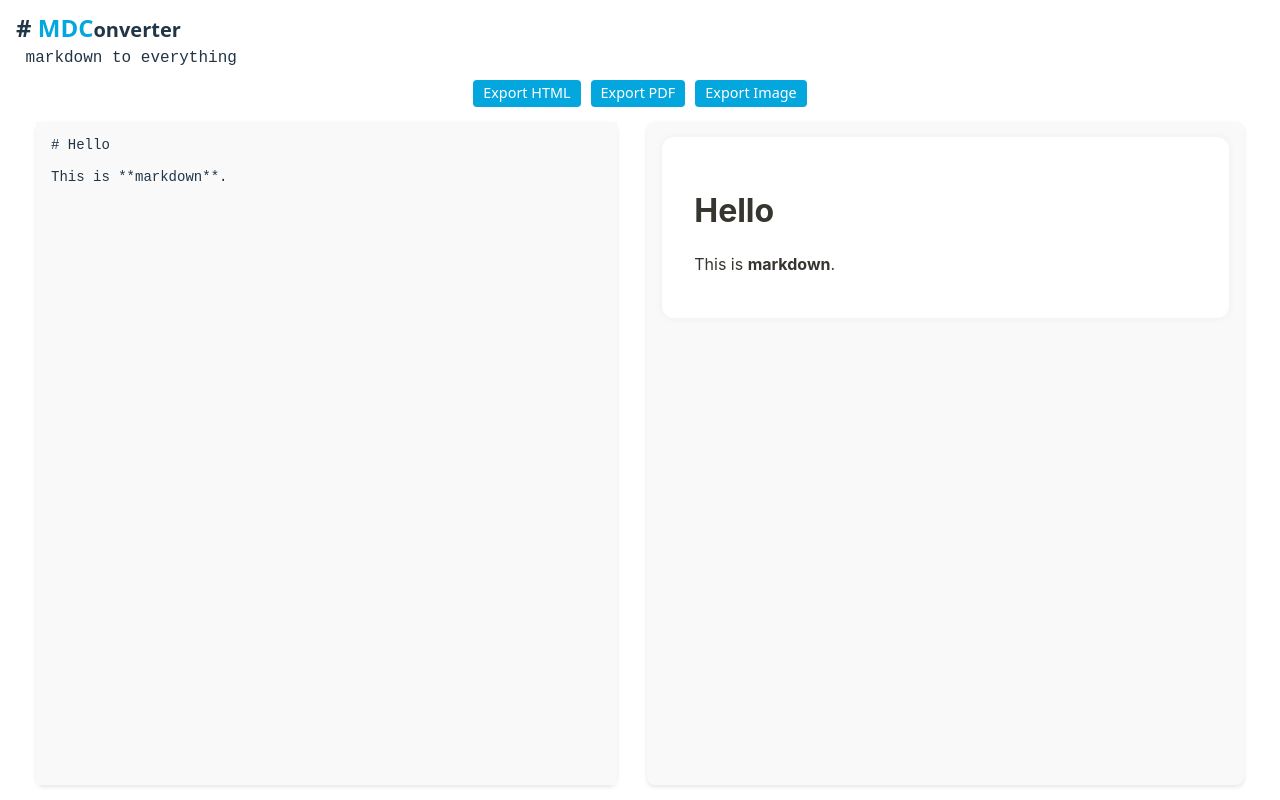
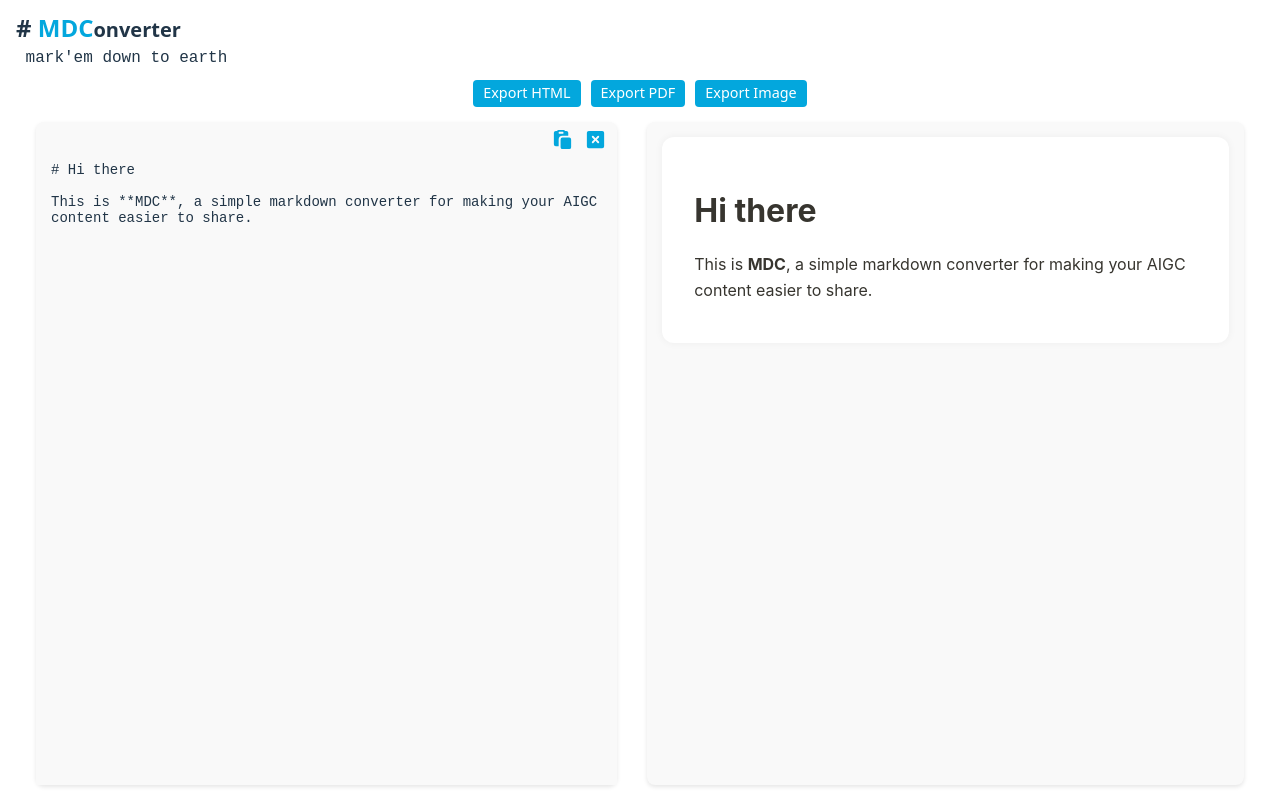
Before and after one commit to RoseBud13/mdc, a React (Vite) app: page / in a window 1280 px wide. Built offline with nearby package versions, Linux system fonts and the light colour scheme.

Commit message:
feat: add paste and clear funtions for markdown content

```diff
--- a/src/App.css
+++ b/src/App.css
@@ -87,19 +87,42 @@
 
 .markdown-area {
   width: 100%;
-  max-width: 650px;
+  max-width: 700px;
   height: 100%;
   background-color: #f9f9f9;
   border-radius: 8px;
   box-shadow: 0 2px 4px rgba(0, 0, 0, 0.1);
 }
 
+.markdown-area-actions {
+  width: 100%;
+  height: 40px;
+  display: flex;
+  justify-content: flex-end;
+  align-items: center;
+  gap: 10px;
+  padding: 5px 10px;
+}
+
+.markdown-area-actions button {
+  background-color: transparent;
+  border: none;
+  cursor: pointer;
+  font-size: 23px;
+  color: #03a7dd;
+  transition: color 0.3s;
+}
+
+.markdown-area-actions button:hover {
+  color: #0287b3;
+}
+
 .markdown-area textarea {
   width: 100%;
-  height: 100%;
+  height: calc(100% - 40px);
   resize: none;
   border: none;
-  padding: 15px;
+  padding: 0 15px 15px 15px;
   font-family: monospace;
   font-size: 14px;
   color: #213547;
@@ -110,7 +133,7 @@
 
 .preview-area {
   width: 100%;
-  max-width: 650px;
+  max-width: 700px;
   height: 100%;
   padding: 15px;
   background-color: #f9f9f9;
@@ -146,10 +169,17 @@
   color: #555;
 }
 
-@media (max-width: 768px) {
+@media (max-width: 680px) {
+  .app-body {
+    flex-direction: column-reverse;
+    justify-content: flex-end;
+  }
+
   .app-content {
     flex-direction: column;
     gap: 15px;
+    padding: 0;
+    height: calc(100% - 20px - 27px);
   }
 
   .markdown-area,
@@ -157,15 +187,3 @@
     max-width: 100%;
   }
 }
-
-@media (max-width: 480px) {
-  .app-body {
-    flex-direction: column-reverse;
-    justify-content: flex-end;
-  }
-
-  .app-content {
-    padding: 0;
-    height: calc(100% - 20px - 27px);
-  }
-}
--- a/src/App.tsx
+++ b/src/App.tsx
@@ -4,9 +4,13 @@ import html2pdf from 'html2pdf.js';
 import html2canvas from 'html2canvas';
 import './App.css';
 import { useUserAgent } from './utils/browser';
+import PasteIcon from './assets/icon/paste-icon';
+import CloseIcon from './assets/icon/close-square-icon';
 
 function App() {
-  const [markdown, setMarkdown] = useState('# Hello\n\nThis is **markdown**.');
+  const [markdown, setMarkdown] = useState(
+    '# Hi there\n\nThis is **MDC**, a simple markdown converter for making your AIGC content easier to share.'
+  );
   const [htmlContent, setHtmlContent] = useState<string>('');
   const previewRef = useRef<HTMLDivElement>(null);
 
@@ -26,6 +30,24 @@ function App() {
   // Handle markdown input changes
   const handleMarkdownChange = (e: React.ChangeEvent<HTMLTextAreaElement>) => {
     setMarkdown(e.target.value);
+  };
+
+  // Paste clipboard content function
+  const handlePaste = async () => {
+    try {
+      const clipboardText = await navigator.clipboard.readText();
+      setMarkdown(clipboardText);
+    } catch (error) {
+      console.error('Failed to paste from clipboard:', error);
+      alert(
+        'Unable to access clipboard. Please check your browser permissions.'
+      );
+    }
+  };
+
+  // Handel clear markdown textarea content
+  const handleClear = () => {
+    setMarkdown('');
   };
 
   // Export functions
@@ -154,7 +176,7 @@ function App() {
           <h1># </h1>
           <h1 style={{ color: '#03a7dd' }}>MDC</h1>
           <h2>onverter</h2>
-          <pre> markdown to everything</pre>
+          <pre> mark'em down to earth</pre>
         </div>
         <div className="app-body">
           <div className="export-buttons">
@@ -164,6 +186,14 @@ function App() {
           </div>
           <div className="app-content">
             <div className="markdown-area">
+              <div className="markdown-area-actions">
+                <button onClick={handlePaste}>
+                  <PasteIcon />
+                </button>
+                <button onClick={handleClear}>
+                  <CloseIcon />
+                </button>
+              </div>
               <textarea
                 value={markdown}
                 onChange={handleMarkdownChange}
--- /dev/null
+++ b/src/assets/icon/close-square-icon.tsx
@@ -0,0 +1,24 @@
+import { SVGProps } from 'react';
+
+export function MingcuteCloseSquareFill(props: SVGProps<SVGSVGElement>) {
+  return (
+    <svg
+      xmlns="http://www.w3.org/2000/svg"
+      width="1em"
+      height="1em"
+      viewBox="0 0 24 24"
+      {...props}
+    >
+      {/* Icon from MingCute Icon by MingCute Design - https://github.com/Richard9394/MingCute/blob/main/LICENSE */}
+      <g fill="none" fillRule="evenodd">
+        <path d="m12.594 23.258l-.012.002l-.071.035l-.02.004l-.014-.004l-.071-.036q-.016-.004-.024.006l-.004.01l-.017.428l.005.02l.01.013l.104.074l.015.004l.012-.004l.104-.074l.012-.016l.004-.017l-.017-.427q-.004-.016-.016-.018m.264-.113l-.014.002l-.184.093l-.01.01l-.003.011l.018.43l.005.012l.008.008l.201.092q.019.005.029-.008l.004-.014l-.034-.614q-.005-.019-.02-.022m-.715.002a.02.02 0 0 0-.027.006l-.006.014l-.034.614q.001.018.017.024l.015-.002l.201-.093l.01-.008l.003-.011l.018-.43l-.003-.012l-.01-.01z"></path>
+        <path
+          fill="currentColor"
+          d="M3 5a2 2 0 0 1 2-2h14a2 2 0 0 1 2 2v14a2 2 0 0 1-2 2H5a2 2 0 0 1-2-2zm5.464 3.465a1 1 0 0 1 1.415 0l2.12 2.12l2.122-2.12a1 1 0 1 1 1.415 1.414L13.414 12l2.122 2.121a1 1 0 1 1-1.415 1.415L12 13.414l-2.121 2.122a1 1 0 0 1-1.415-1.415L10.586 12L8.464 9.879a1 1 0 0 1 0-1.414"
+        ></path>
+      </g>
+    </svg>
+  );
+}
+
+export default MingcuteCloseSquareFill;
--- /dev/null
+++ b/src/assets/icon/paste-icon.tsx
@@ -0,0 +1,24 @@
+import { SVGProps } from 'react';
+
+export function MingcutePasteFill(props: SVGProps<SVGSVGElement>) {
+  return (
+    <svg
+      xmlns="http://www.w3.org/2000/svg"
+      width="1em"
+      height="1em"
+      viewBox="0 0 24 24"
+      {...props}
+    >
+      {/* Icon from MingCute Icon by MingCute Design - https://github.com/Richard9394/MingCute/blob/main/LICENSE */}
+      <g fill="none" fillRule="evenodd">
+        <path d="m12.594 23.258l-.012.002l-.071.035l-.02.004l-.014-.004l-.071-.036q-.016-.004-.024.006l-.004.01l-.017.428l.005.02l.01.013l.104.074l.015.004l.012-.004l.104-.074l.012-.016l.004-.017l-.017-.427q-.004-.016-.016-.018m.264-.113l-.014.002l-.184.093l-.01.01l-.003.011l.018.43l.005.012l.008.008l.201.092q.019.005.029-.008l.004-.014l-.034-.614q-.005-.019-.02-.022m-.715.002a.02.02 0 0 0-.027.006l-.006.014l-.034.614q.001.018.017.024l.015-.002l.201-.093l.01-.008l.003-.011l.018-.43l-.003-.012l-.01-.01z"></path>
+        <path
+          fill="currentColor"
+          d="M6.268 3H5a2 2 0 0 0-2 2v12a2 2 0 0 0 2 2h3v-7a4 4 0 0 1 4-4h6V5a2 2 0 0 0-2-2h-1.268A2 2 0 0 0 13 2H8a2 2 0 0 0-1.732 1M12.5 6a.5.5 0 0 0 .5-.5v-1a.5.5 0 0 0-.5-.5h-4a.5.5 0 0 0-.5.5v1a.5.5 0 0 0 .5.5zm-.5 4a2 2 0 0 0-2 2v8a2 2 0 0 0 2 2h7a2 2 0 0 0 2-2v-8a2 2 0 0 0-2-2z"
+        ></path>
+      </g>
+    </svg>
+  );
+}
+
+export default MingcutePasteFill;
```
